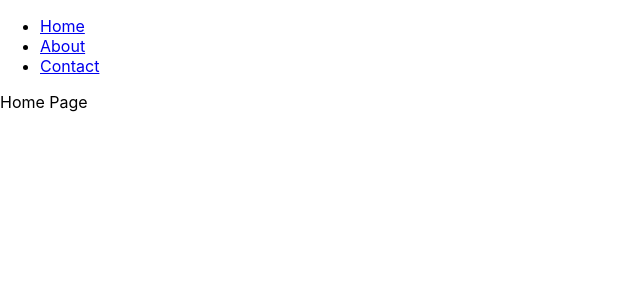
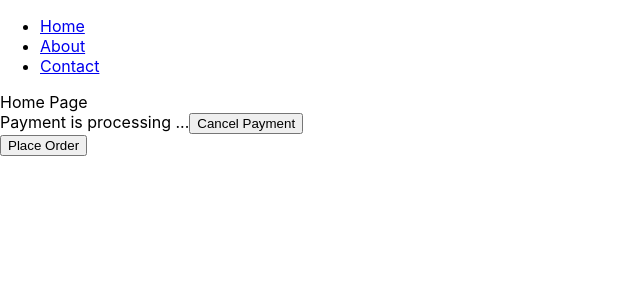
Before and after one commit to MohammadRuhulAmin/React-Hook-tutorial, a React (Create React App) app: page / in a window 1280 px wide. Shown: the top 300 px of the page, without its empty margins (0-640 px from the left). Built offline with nearby package versions, Linux system fonts and the light colour scheme.

Commit message:
useNavigate Hook

```diff
--- a/src/App.js
+++ b/src/App.js
@@ -16,9 +16,12 @@
 // import UsingMemo from './components/UseMemo/UsingMemo';
 import {Routes,Route} from 'react-router-dom'
 import Navbar from './components/Navbar';
+import OrderSummary from './components/Order/OrderSummary';
 import { About } from './components/RoutingTutorial/About';
 import { Contactus } from './components/RoutingTutorial/Contactus';
 import { Home } from './components/RoutingTutorial/Home';
+import Payment from './components/Payment';
+import Cancel from './components/Cancel';
 import './index.css'
 function App() {
   return (
@@ -28,6 +31,9 @@ function App() {
         <Route path='/' element={<Home/>}></Route>
         <Route path='/About' element = {<About/>}></Route>
         <Route path='/Contact' element = {<Contactus/>}></Route>
+        <Route path='order-summary' element={<OrderSummary/>}></Route>
+        <Route path= 'payment' element={<Payment/>} ></Route>
+        <Route path='cancel' element = {<Cancel/>} ></Route>
       </Routes>
 
         {
--- /dev/null
+++ b/src/components/Cancel.js
@@ -0,0 +1,14 @@
+import React from 'react'
+import { useNavigate } from 'react-router-dom'
+
+const Cancel = ()=>{
+    const navigate = useNavigate()
+    return(
+        <div>
+            Cancel is Successful !...
+            <button  onClick={()=>navigate('/')}>Home</button>
+        </div>
+    )
+}
+
+export default Cancel
--- /dev/null
+++ b/src/components/Order/OrderSummary.js
@@ -0,0 +1,16 @@
+
+import { useNavigate } from 'react-router-dom'
+
+import React from 'react'
+
+const OrderSummary = ()=>{
+    const navigate = useNavigate()
+    return(
+        <>
+            Order Confirmed
+            <button onClick={()=>navigate('/')} >Move Back</button>
+        </>
+    )
+}
+
+export default OrderSummary
--- /dev/null
+++ b/src/components/Payment.js
@@ -0,0 +1,14 @@
+import React from 'react'
+import { useNavigate } from 'react-router-dom'
+
+const Payment = ()=>{
+    const navigate = useNavigate()
+    return(
+        <div>
+            Payment is processing ...
+            <button  onClick={()=>navigate('cancel')}>Cancel Payment</button>
+        </div>
+    )
+}
+
+export default Payment
--- a/src/components/RoutingTutorial/Home.js
+++ b/src/components/RoutingTutorial/Home.js
@@ -1,4 +1,12 @@
-
+import { useNavigate } from "react-router-dom"
+import Payment from "../Payment"
 export const Home = ()=>{
-    return <div>Home Page</div>
+    const navigate =  useNavigate()
+    return (
+        <>
+            <div>Home Page</div>
+            <Payment/>
+            <button onClick={()=> navigate('order-summary')}>Place Order </button>
+        </>
+    )
 }
```
